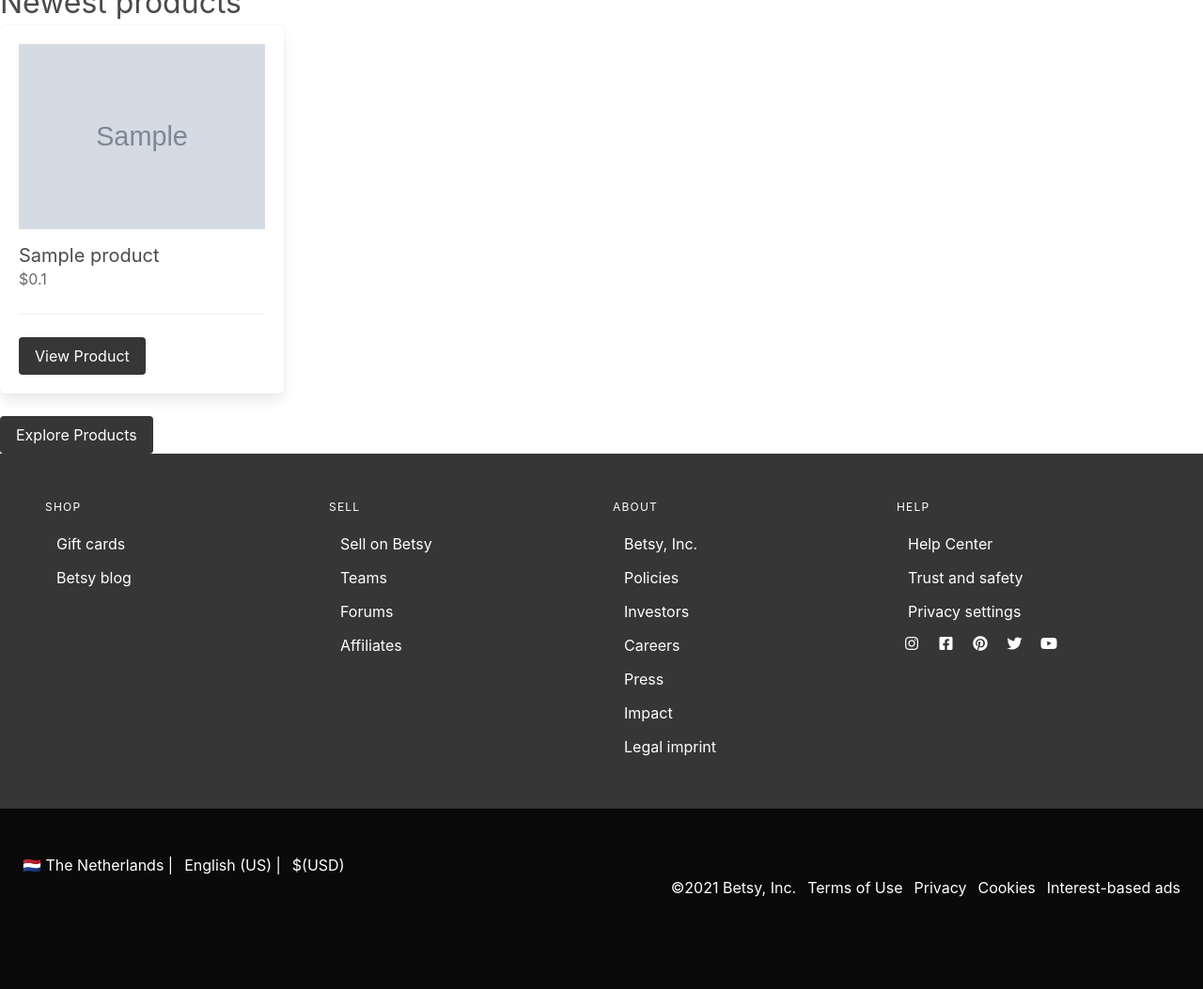
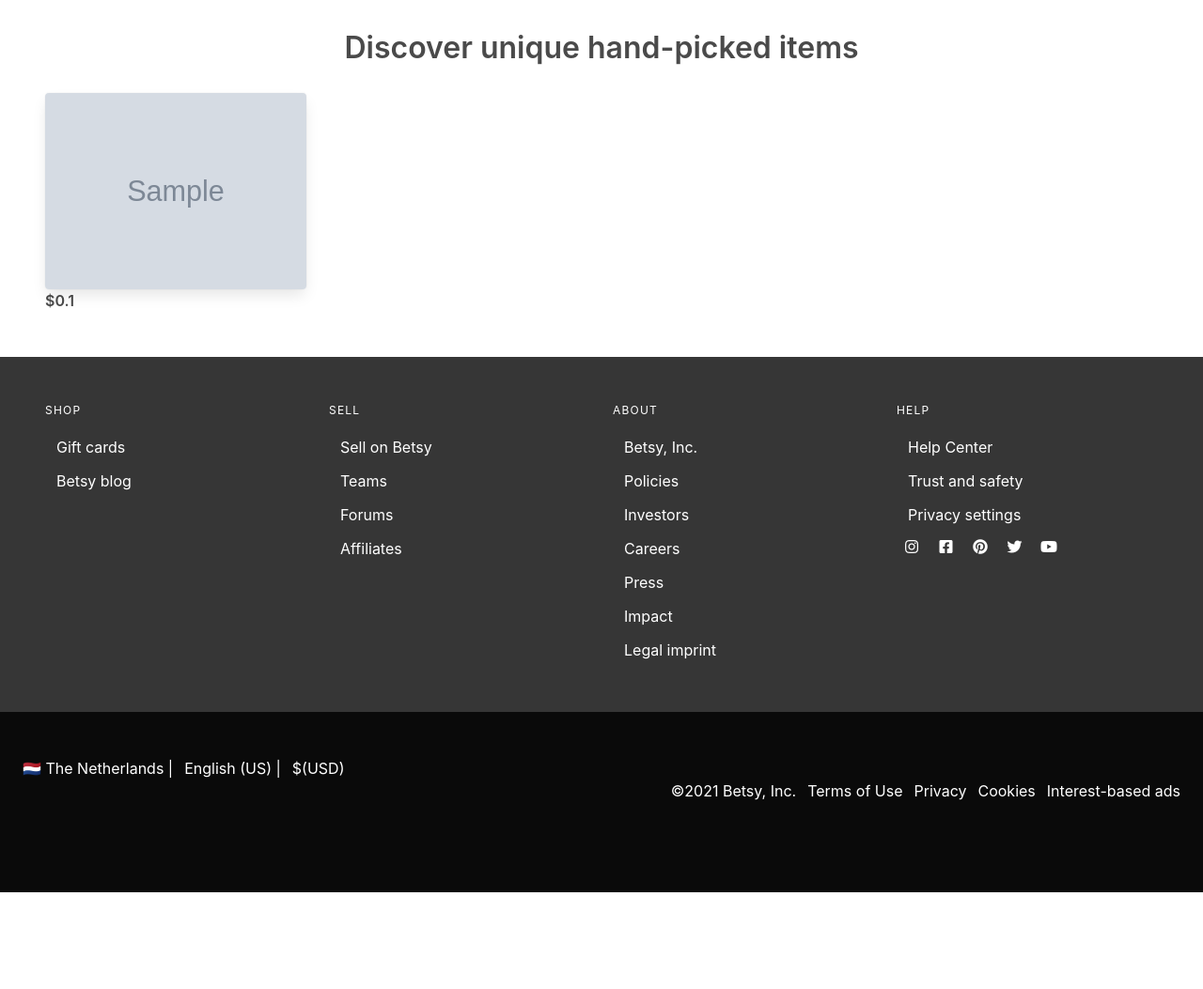
Before and after one commit to NTielman/Betsy, a Flask app: template templates/home_page.html in a window 1280 px wide. Shown: the part 474-1527 px from the top of the page at 94% size. After the commit the page ends 1424 px from the top, so only its background shows below. Run offline with Flask 2, Linux system fonts and the light colour scheme; the template is opened without the code that fills it: most values are stand-ins (such as "Sample title", 1, 10 or a date in 2020); grey boxes marked "Sample" are stand-in pictures; some libraries are stand-ins or nearby versions.

Commit message:
homepage styling done

```diff
--- a/templates/home_page.html
+++ b/templates/home_page.html
@@ -11,14 +11,17 @@
     {% endwith %}
 
     {% if "user" in session %}
-        <h1 class="title">Welcome back, {{ session['user']['username'] }}!</h1>
+    <hr>
+    <div class="section py-1">
+        <h1 class="is-size-3" style="font-family: Georgia;">Welcome back, {{ session['user']['username'] }}!</h1>
+    </div>
     {% else %}
         <section class="hero is-warning">
             <div class="hero-body">
                 <h1 class="title has-text-centered has-text-weight-light">
                     Find things you'll love. Support independent sellers. Only on Betsy.
                 </h1>
-                <h2 class="subtitle has-text-centered">Everyday finds</h2>
+                <h2 class="subtitle has-text-centered has-text-weight-semibold">Everyday finds</h2>
 
                 <nav class="level">
                     <a href="#" class="level-item">
@@ -74,27 +77,30 @@
         </section>
     {% endif %}
 
+    <section class="section">
         {% if products %}
-        <h2 class="is-size-3">Newest products</h2>
+            <h2 class="is-size-3 has-text-centered has-text-weight-semibold">Discover unique hand-picked items</h2>
+            <br>
 
             <div class="columns">
                 {% for product in products %}
                     <div class="column is-3 product-list-item">
-                <div class="box">
-                    <figure class="image is-4by3 mb-4">
+                        <div class="card">
+                            <div class="card-image">
+                                <figure class="image is-4by3">
+                                    <a href="/product_page/{{ product.prod_id }}">
                                         <img src="{{ product.thumbnail }}" alt="product thumbnail">
+                                    </a>
                                 </figure>
-                    <h2 class="subtitle">{{ product.title }}</h2>
-                    <h3 class="price is-size-6 mb-5">${{ product.price_in_cents/100 }}</h3>
-                    <hr>
-                    <a href="/product_page/{{ product.prod_id }}" class="button is-dark">View Product</a>
                             </div>
+                        </div>
+                        <h3 class="has-text-weight-semibold">${{ product.price_in_cents/100 }}</h3>
                     </div>
                 {% endfor %}
             </div>
 
-        <a href="{{ url_for('all_products') }}" class="button is-dark">Explore Products</a>
         {% else %}
-        <p>There are no products yet...</p>
+            <p class="has-text-centered">There are no products yet...</p>
         {% endif %}
+    </section>
 {% endblock %}
```
Lines whose indentation alone changed are shown as unchanged.
